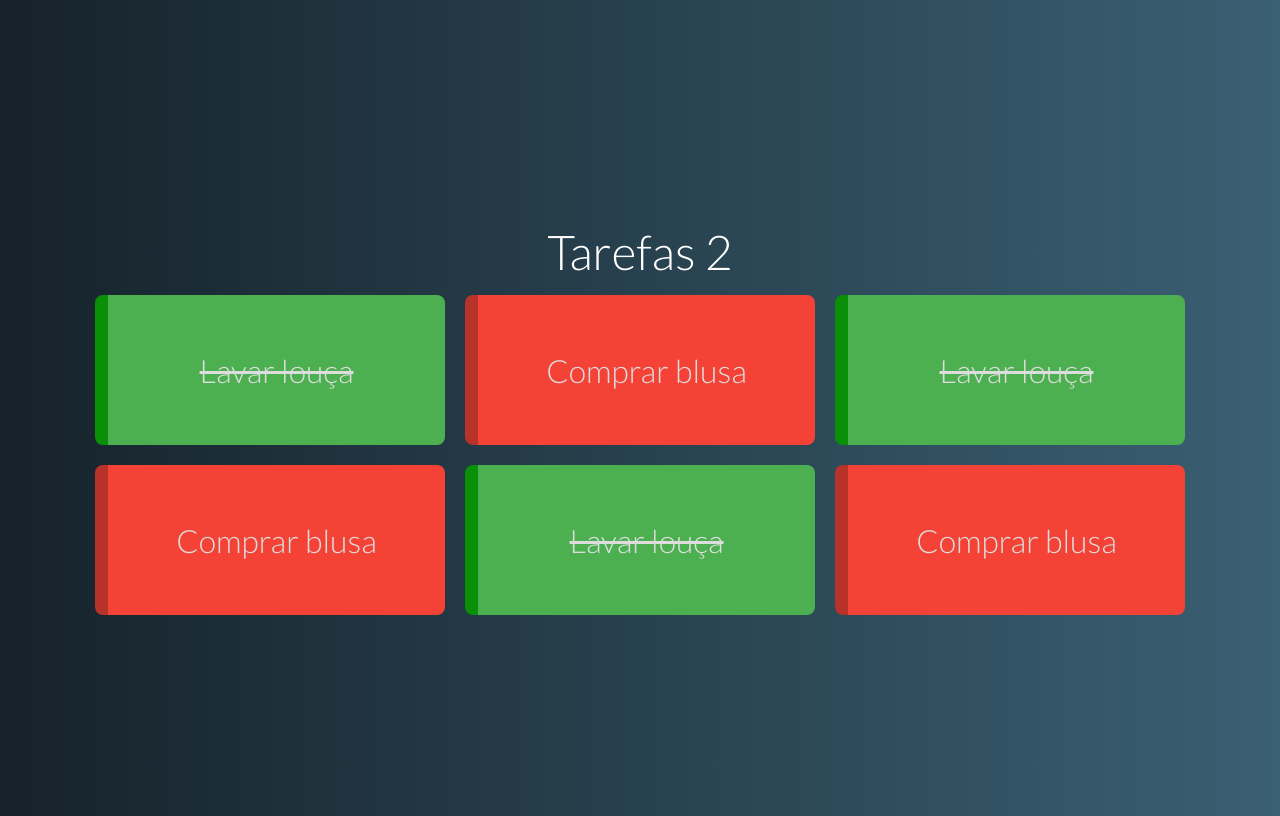
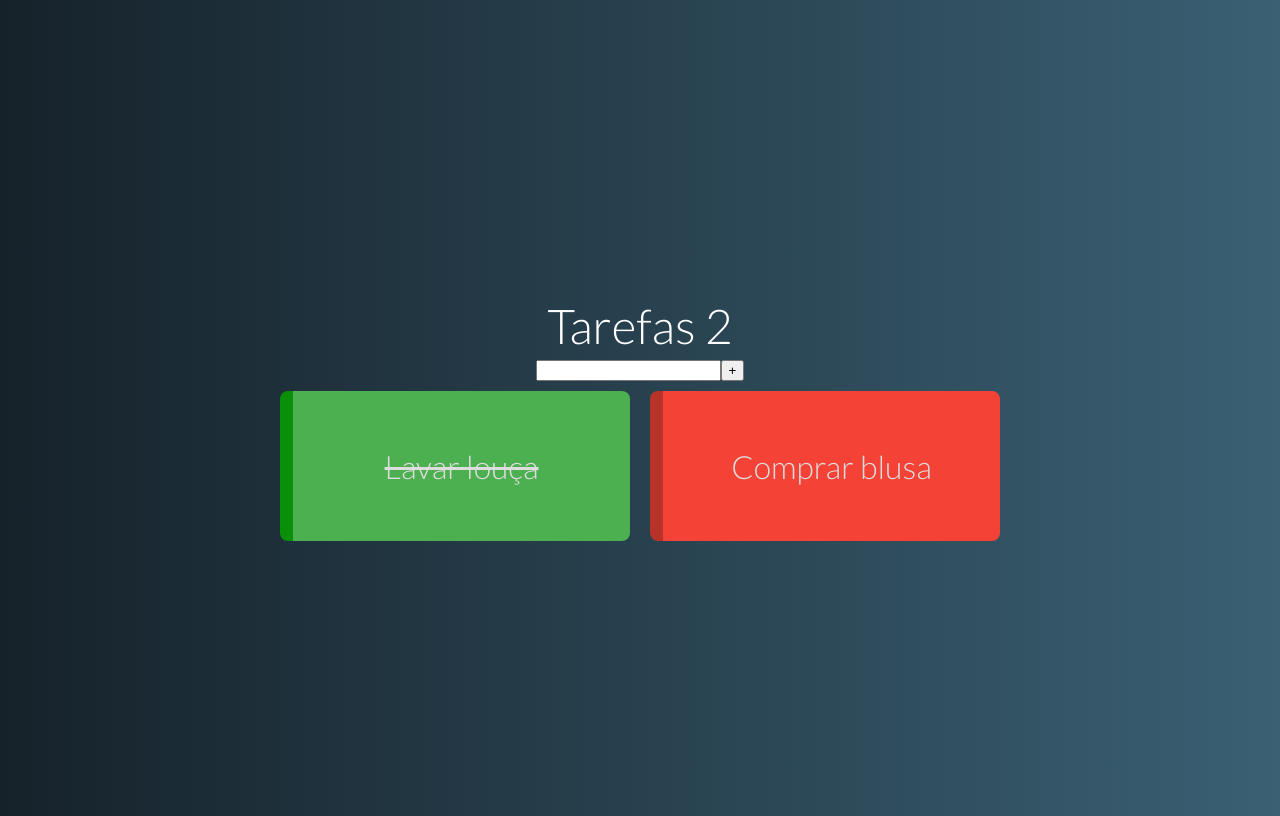
Before and after one commit to rayfranrocha/curso-vue, a Vue app in the folder 7tarefas/: page / in a window 1280 px wide. Built offline with nearby package versions, Linux system fonts and the light colour scheme.

Commit message:
Add component NewTask without CSS

```diff
--- a/7tarefas/src/App.vue
+++ b/7tarefas/src/App.vue
@@ -1,6 +1,10 @@
 <template>
   <div id="app">
     <h1>Tarefas 2</h1>
+
+    <!-- @taskAdded vai ficar escutando/esperando um $emit('taskAdded', objeto)-->
+    <new-task @taskAdded="addTask" />
+
     <!-- usa a TAG como nome do componente e passa o PROPS, neste caso 'tasks' -->
     <task-grid :tasks="tasks"></task-grid>
   </div>
@@ -9,22 +13,33 @@
 <script>
 //faz o import do componente
 import TaskGrid from "@/components/TaskGrid.vue";
+import NewTask from "@/components/NewTask.vue";
 
 export default {
   //registra ele na instancia
-  components: { TaskGrid },
+  components: { TaskGrid, NewTask },
 
   data() {
     return {
       tasks: [
         { name: "Lavar louça", pending: false },
         { name: "Comprar blusa", pending: true },
-        { name: "Lavar louça", pending: false },
-        { name: "Comprar blusa", pending: true },
-        { name: "Lavar louça", pending: false },
-        { name: "Comprar blusa", pending: true },
       ]
     };
+  },
+  methods: {
+    //task é o objeto emitido pelo componente NewTask atraves de um $emit
+    addTask(task) {
+      const funcaoComparcao = t => t.name.toUpperCase() === task.name.toUpperCase();
+      const nomeNaoExiste = this.tasks.filter(funcaoComparcao).length == 0;
+      if (nomeNaoExiste) {
+        this.tasks.push({
+            name: task.name,
+            //o codigo abaixo verifica se o objeto possui um atributo 'pending', senão coloca true (valor padrao)
+            pending: task.pending || true
+        });
+      }
+    }
   }
 };
 </script>
--- /dev/null
+++ b/7tarefas/src/components/NewTask.vue
@@ -0,0 +1,26 @@
+<template>
+  <div class="new-task" >
+     <input v-model="name" @keydown.enter="add" type="text">
+     <button @click="add">+</button>
+  </div>
+</template>
+
+<script>
+export default {
+    data(){
+        return {
+            name: ''
+        }
+    },
+    methods:{
+        add(){
+            this.$emit('taskAdded', {name : this.name})
+            this.name = ''
+        }
+    }
+};
+</script>
+
+<style>
+
+</style>
```
